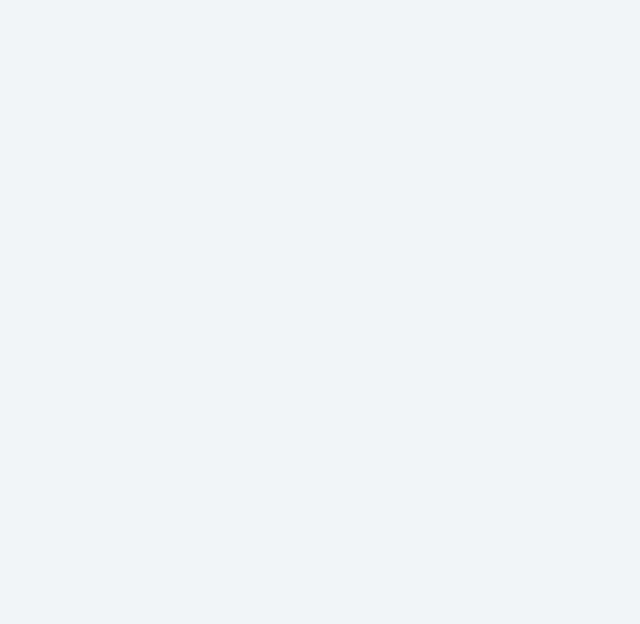
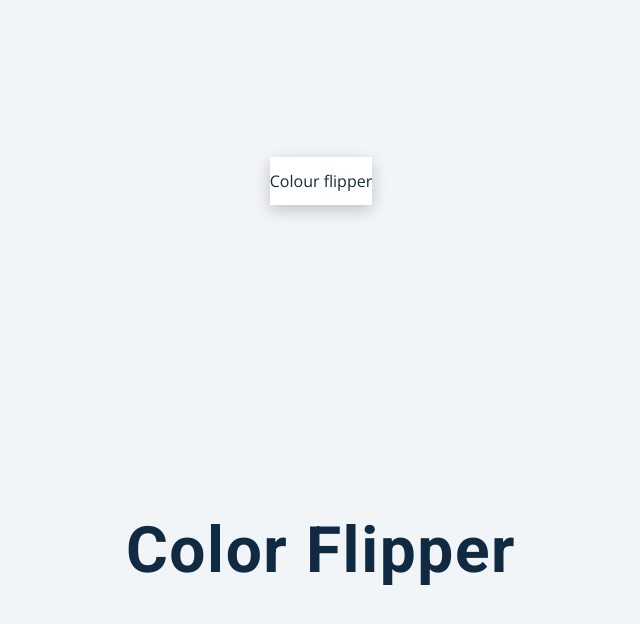
Before and after one commit to EliznaM/vanilla, a plain HTML site: page index.html in a window 1280 px wide. Shown: the whole page, without its empty margins (319-959 px from the left). Drawn offline with nearby package versions, Linux system fonts and the light colour scheme.

Commit message:
some html

```diff
--- a/index.html
+++ b/index.html
@@ -9,6 +9,10 @@
     <script src='main.js'></script>
 </head>
 <body>
+    <main>
+        <nav>Colour flipper</nav>
+    <h1>Color flipper</h1>
 
+    </main>
 </body>
 </html>
```
